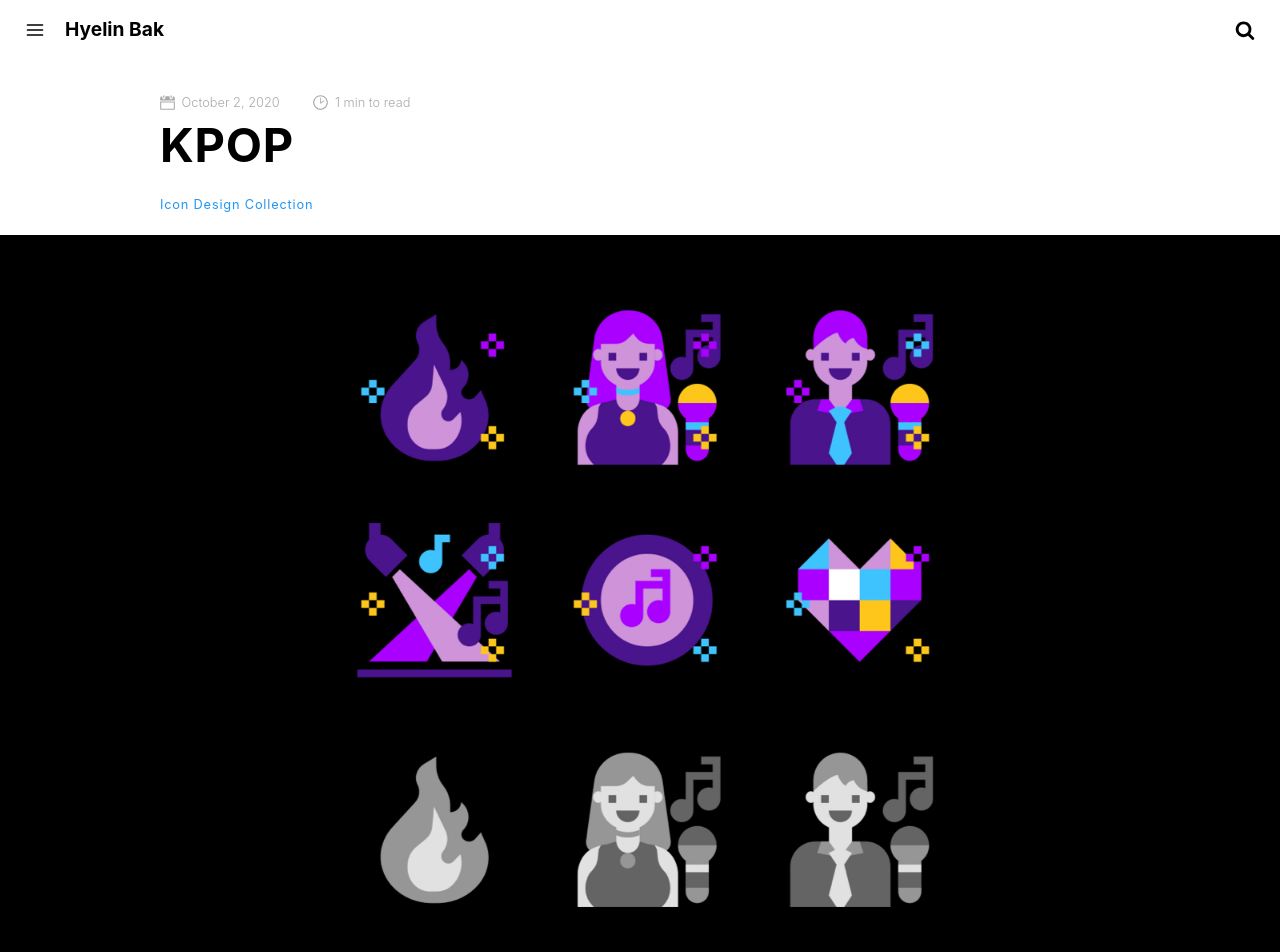
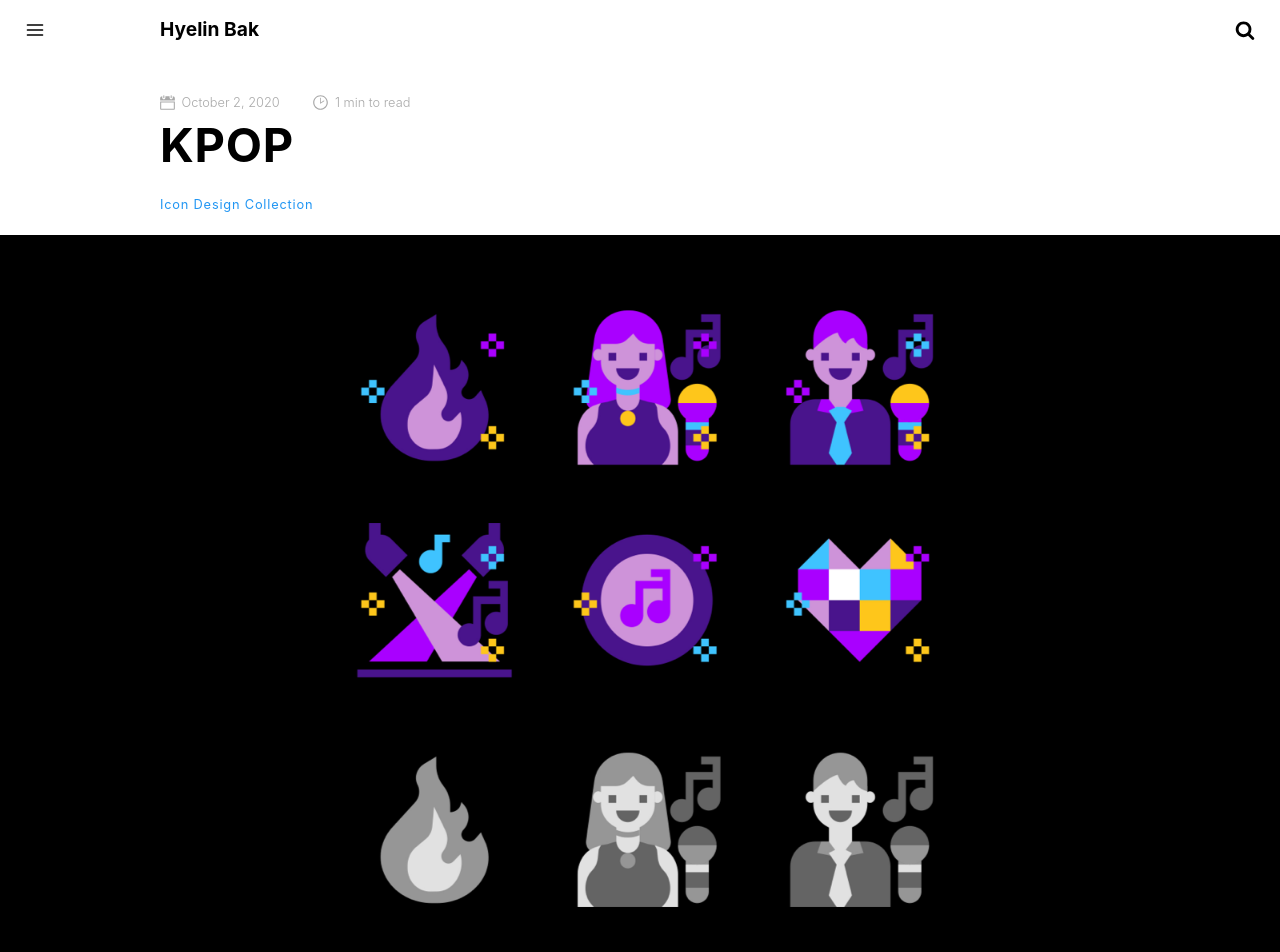
Before and after one commit to crazyjamy/crazyjamy.github.io, a Jekyll site: the page built from _posts/2020-09-30-icon-kpop.md, in a window 1280 px wide and 1400 px high. Shown: the top 952 px of the window. Built offline with Jekyll 4.4.1, drawn with Linux system fonts in a browser that asks for light colours; comment, search, counter and statistics services are not loaded.

Commit message:
Update main.css

```diff
--- a/assets/css/main.css
+++ b/assets/css/main.css
@@ -122,7 +122,8 @@
   -webkit-tap-highlight-color:rgba(0,0,0,0)
 }
 h1,h2,h3,h4{
-  font-family:-apple-system,BlinkMacSystemFont,Lato,Roboto,Segoe UI,Helvetica Neue,Helvetica,Verdana,Arial,sans-serif;font-weight:700;font-style:normal
+  font-family:-apple-system,BlinkMacSystemFont,Lato,Roboto,Segoe UI,Helvetica Neue,Helvetica,Verdana,Arial,sans-serif;font-weight:700;font-style:normal;
+  padding-left:10rem;
 }
 .text-center{
   text-align:center
```
